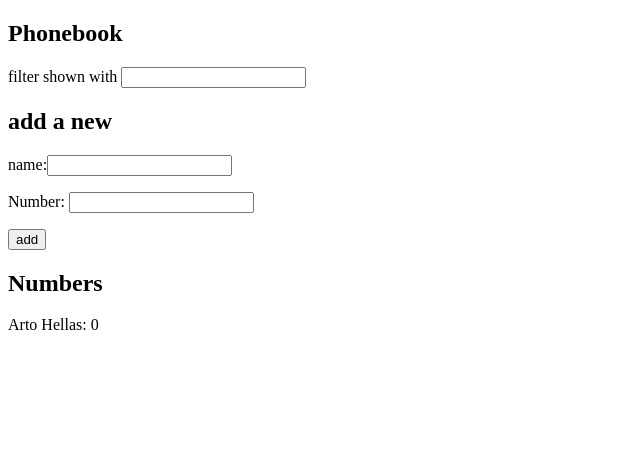
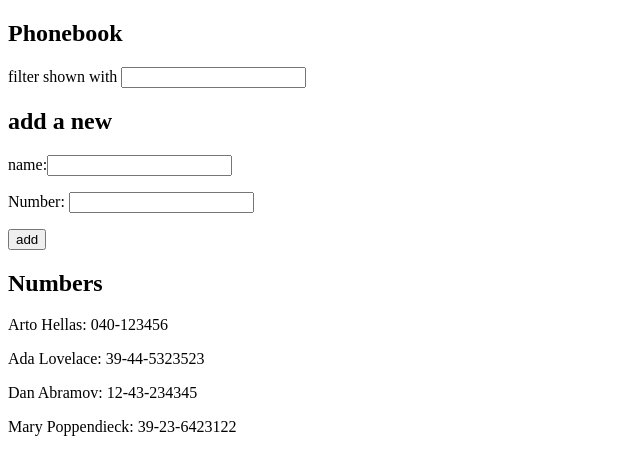
Before and after one commit to Antmnguyen/FullStackOpen, a React (Vite) app in the folder part 2/phonebook/: page / in a window 1280 px wide. Shown: the top 474 px of the page, without its empty margins (0-640 px from the left). Built offline with nearby package versions, Linux system fonts and the light colour scheme; data requests are answered from the project's data file.

Commit message:
2.12 done

```diff
--- a/part 2/phonebook/src/App.jsx
+++ b/part 2/phonebook/src/App.jsx
@@ -1,7 +1,11 @@
-import { useState } from 'react'
+import { useState, useEffect } from 'react'
+import axios from 'axios'
 import printPerson from './components/printPerson'
 import AddPersonForm from './components/AddPersonForm'
 import FilterForm from './components/FilterForm.jsx'
+
+
+
 
 const App = () => {
   const [persons, setPersons] = useState([
@@ -14,6 +18,21 @@ const App = () => {
   const [newNumber, setNewNumber] = useState('') //track number input
   const [showAll, setShowAll] = useState(true)
   const [nameSearch, setNameSearch] = useState('')
+
+
+
+useEffect(() => {
+  console.log('effect')
+
+  const eventHandler = response => {
+    console.log('promise fulfilled')
+    setPersons(response.data)  //FIX THIS HERE
+  }
+
+  const promise = axios.get('http://localhost:3001/persons')
+  promise.then(eventHandler)
+}, [])
+
 
   const search = (person, nameSearch) => {
   // convert both to lowercase for case-insensitive search
```
